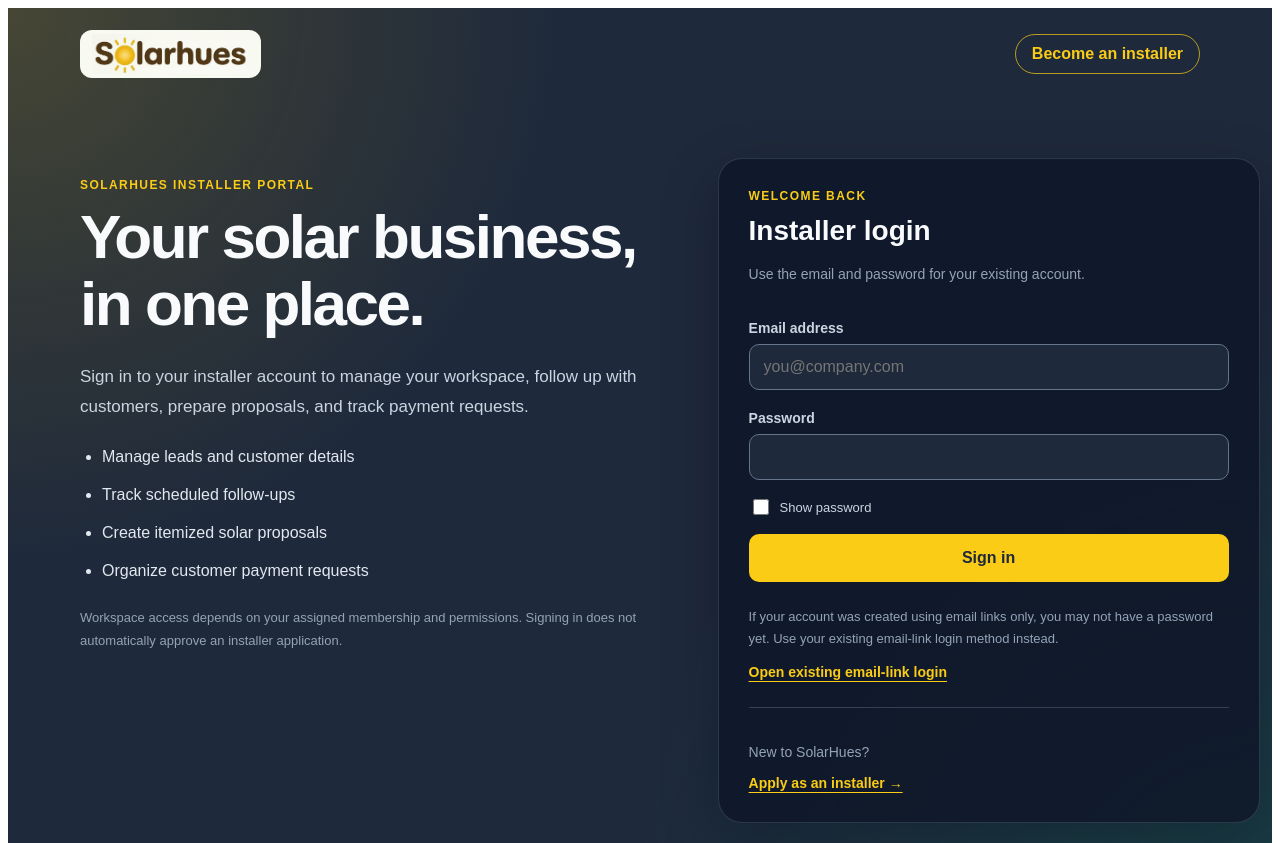
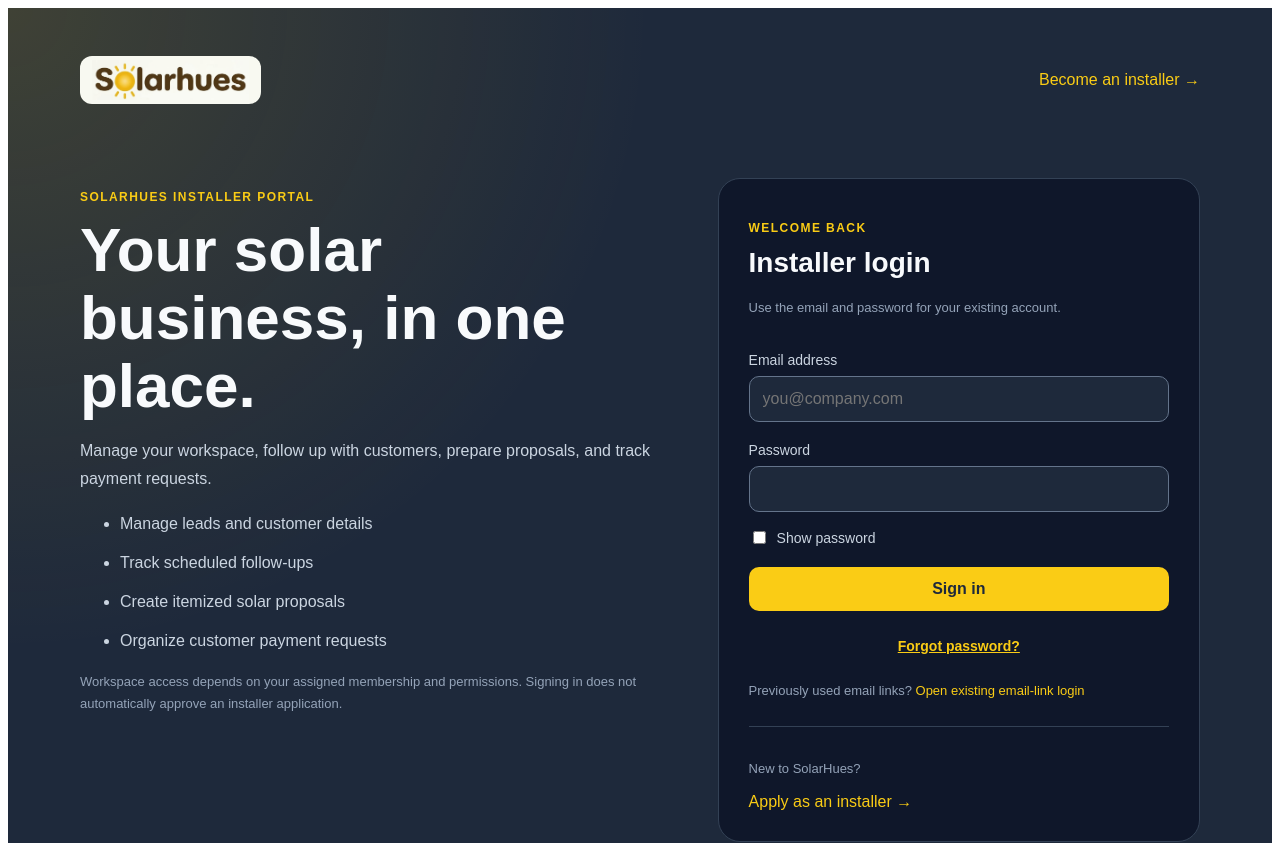
Before and after one commit to Solarhues/Solarhues-site, a Next.js app: page /vendor-login in a window 1280 px wide. Shown: the top 843 px of the page. Built offline with nearby package versions, Linux system fonts and the light colour scheme.

Commit message:
Implement password reset and enhance error handling
Added password reset functionality and improved error handling. Updated UI elements for better user experience.

```diff
--- a/app/vendor-login/page.js
+++ b/app/vendor-login/page.js
@@ -14,8 +14,10 @@ export default function VendorLoginPage() {
   const [email, setEmail] = useState('');
   const [password, setPassword] = useState('');
   const [showPassword, setShowPassword] = useState(false);
+  const [resetMode, setResetMode] = useState(false);
   const [busy, setBusy] = useState(false);
   const [error, setError] = useState('');
+  const [message, setMessage] = useState('');
 
   useEffect(() => {
     let active = true;
@@ -55,12 +57,20 @@ export default function VendorLoginPage() {
     };
   }, []);
 
-  async function handleLogin(event) {
+  function changeMode(nextResetMode) {
+    setResetMode(nextResetMode);
+    setPassword('');
+    setError('');
+    setMessage('');
+  }
+
+  async function handleSubmit(event) {
     event.preventDefault();
 
     if (busy) return;
 
     setError('');
+    setMessage('');
 
     const cleanEmail = email.trim();
 
@@ -69,7 +79,7 @@ export default function VendorLoginPage() {
       return;
     }
 
-    if (!password) {
+    if (!resetMode && !password) {
       setError('Please enter your password.');
       return;
     }
@@ -77,6 +87,21 @@ export default function VendorLoginPage() {
     setBusy(true);
 
     try {
+      if (resetMode) {
+        const { error: resetError } =
+          await supabase.auth.resetPasswordForEmail(cleanEmail, {
+            redirectTo:
+              `${window.location.origin}/vendor-reset-password`,
+          });
+
+        if (resetError) throw resetError;
+
+        setMessage(
+          'If an account exists for this email, a password-reset ' +
+          'message will be sent. Check your inbox and spam folder. ' +
+          'Use the newest email only.'
+        );
+      } else {
         const { error: loginError } =
           await supabase.auth.signInWithPassword({
             email: cleanEmail,
@@ -88,8 +113,14 @@ export default function VendorLoginPage() {
         setPassword('');
         router.replace('/vendor/crm');
         router.refresh();
+      }
     } catch (err) {
-      setError(err.message || 'Unable to sign in. Please try again.');
+      setError(
+        err.message ||
+        (resetMode
+          ? 'Could not send the reset email. Please try again.'
+          : 'Unable to sign in. Please try again.')
+      );
     } finally {
       setBusy(false);
     }
@@ -100,9 +131,11 @@ export default function VendorLoginPage() {
 
     setBusy(true);
     setError('');
+    setMessage('');
 
     try {
-      const { error: logoutError } = await supabase.auth.signOut();
+      const { error: logoutError } =
+        await supabase.auth.signOut();
 
       if (logoutError) throw logoutError;
 
@@ -117,62 +150,61 @@ export default function VendorLoginPage() {
   }
 
   return (
-    <main className="vendor-login-page">
+    <main className="login-page">
       <div className="container">
         <nav className="navigation" aria-label="Main navigation">
           <Logo />
-
-          <Link href="/vendor-apply" className="outline-link">
-            Become an installer
-          </Link>
+          <Link href="/vendor-apply">Become an installer →</Link>
         </nav>
 
-        <div className="login-layout">
+        <div className="layout">
           <section className="introduction">
             <p className="eyebrow">SolarHues installer portal</p>
-
             <h1>Your solar business, in one place.</h1>
 
             <p className="description">
-              Sign in to your installer account to manage your workspace,
-              follow up with customers, prepare proposals, and track
-              payment requests.
+              Manage your workspace, follow up with customers,
+              prepare proposals, and track payment requests.
             </p>
 
-            <ul className="features">
+            <ul>
               <li>Manage leads and customer details</li>
               <li>Track scheduled follow-ups</li>
               <li>Create itemized solar proposals</li>
               <li>Organize customer payment requests</li>
             </ul>
 
-            <p className="access-note">
-              Workspace access depends on your assigned membership and
-              permissions. Signing in does not automatically approve an
-              installer application.
+            <p className="hint">
+              Workspace access depends on your assigned membership
+              and permissions. Signing in does not automatically
+              approve an installer application.
             </p>
           </section>
 
-          <section className="login-card" aria-labelledby="login-heading">
-            <p className="eyebrow">Welcome back</p>
-            <h2 id="login-heading">Installer login</h2>
+          <section className="card" aria-labelledby="login-heading">
+            <p className="eyebrow">
+              {resetMode ? 'Account recovery' : 'Welcome back'}
+            </p>
+
+            <h2 id="login-heading">
+              {resetMode ? 'Reset your password' : 'Installer login'}
+            </h2>
 
             {error && (
-              <div className="error" role="alert">
-                {error}
-              </div>
+              <div className="error" role="alert">{error}</div>
+            )}
+
+            {message && (
+              <div className="success" role="status">{message}</div>
             )}
 
             {checking ? (
-              <p className="muted" role="status">
+              <p className="hint" role="status">
                 Checking your session…
               </p>
-            ) : signedInEmail ? (
-              <div>
-                <p className="muted">
-                  You are signed in as:
-                </p>
-
+            ) : signedInEmail && !resetMode ? (
+              <>
+                <p className="hint">You are signed in as:</p>
                 <p className="account-email">{signedInEmail}</p>
 
                 <Link href="/vendor/crm" className="primary-link">
@@ -181,29 +213,41 @@ export default function VendorLoginPage() {
 
                 <button
                   type="button"
-                  className="secondary-button"
+                  className="secondary"
                   disabled={busy}
                   onClick={handleLogout}
                 >
                   {busy ? 'Signing out…' : 'Use a different account'}
                 </button>
-              </div>
+
+                <button
+                  type="button"
+                  className="text-button"
+                  disabled={busy}
+                  onClick={() => {
+                    setEmail(signedInEmail);
+                    changeMode(true);
+                  }}
+                >
+                  Reset password by email
+                </button>
+              </>
             ) : (
               <>
-                <p className="muted">
-                  Use the email and password for your existing account.
+                <p className="hint">
+                  {resetMode
+                    ? 'Enter your account email to request a recovery link.'
+                    : 'Use the email and password for your existing account.'}
                 </p>
 
-                <form onSubmit={handleLogin}>
+                <form onSubmit={handleSubmit}>
                   <fieldset disabled={busy}>
                     <div className="field">
                       <label htmlFor="installer-email">
                         Email address
                       </label>
-
                       <input
                         id="installer-email"
-                        name="email"
                         type="email"
                         autoComplete="username"
                         placeholder="you@company.com"
@@ -216,14 +260,14 @@ export default function VendorLoginPage() {
                       />
                     </div>
 
+                    {!resetMode && (
+                      <>
                         <div className="field">
                           <label htmlFor="installer-password">
                             Password
                           </label>
-
                           <input
                             id="installer-password"
-                        name="password"
                             type={showPassword ? 'text' : 'password'}
                             autoComplete="current-password"
                             value={password}
@@ -234,7 +278,7 @@ export default function VendorLoginPage() {
                           />
                         </div>
 
-                    <label className="password-toggle">
+                        <label className="toggle">
                           <input
                             type="checkbox"
                             checked={showPassword}
@@ -244,29 +288,46 @@ export default function VendorLoginPage() {
                           />
                           Show password
                         </label>
+                      </>
+                    )}
 
-                    <button type="submit" className="submit-button">
-                      {busy ? 'Signing in…' : 'Sign in'}
+                    <button type="submit" className="submit">
+                      {busy
+                        ? resetMode
+                          ? 'Sending…'
+                          : 'Signing in…'
+                        : resetMode
+                          ? 'Send password-reset email'
+                          : 'Sign in'}
                     </button>
                   </fieldset>
                 </form>
 
-                <p className="help-note">
-                  If your account was created using email links only,
-                  you may not have a password yet. Use your existing
-                  email-link login method instead.
-                </p>
+                <button
+                  type="button"
+                  className="text-button"
+                  disabled={busy}
+                  onClick={() => changeMode(!resetMode)}
+                >
+                  {resetMode
+                    ? '← Back to login'
+                    : 'Forgot password?'}
+                </button>
 
-                <Link href="/login" className="text-link">
+                {!resetMode && (
+                  <p className="hint">
+                    Previously used email links?{' '}
+                    <Link href="/login">
                       Open existing email-link login
                     </Link>
+                  </p>
+                )}
               </>
             )}
 
             <div className="application-prompt">
-              <p>New to SolarHues?</p>
-
-              <Link href="/vendor-apply/form" className="text-link">
+              <p className="hint">New to SolarHues?</p>
+              <Link href="/vendor-apply/form">
                 Apply as an installer →
               </Link>
             </div>
@@ -281,273 +342,146 @@ export default function VendorLoginPage() {
       </div>
 
       <style jsx>{`
-        .vendor-login-page {
+        .login-page {
           min-height: 100vh;
-          width: 100%;
-          overflow-x: hidden;
           color: #f8fafc;
           background:
             radial-gradient(
               circle at top left,
-              rgba(250, 204, 21, 0.18),
-              transparent 35%
-            ),
-            radial-gradient(
-              circle at bottom right,
-              rgba(5, 150, 105, 0.2),
-              transparent 42%
+              rgba(250, 204, 21, 0.15),
+              transparent 40%
             ),
             #1e293b;
           font-family: Arial, sans-serif;
         }
-
         .container {
           width: min(1120px, calc(100% - 32px));
-          margin: 0 auto;
+          margin: auto;
         }
-
-        .navigation {
+        .navigation,
+        footer {
           display: flex;
+          justify-content: space-between;
           align-items: center;
-          justify-content: space-between;
           flex-wrap: wrap;
-          gap: 16px;
-          padding: 22px 0;
+          gap: 20px;
+          padding: 24px 0;
         }
-
-        .navigation :global(.outline-link) {
-          display: inline-flex;
-          align-items: center;
-          justify-content: center;
-          padding: 10px 16px;
-          border: 1px solid rgba(250, 204, 21, 0.7);
-          border-radius: 999px;
+        .login-page :global(a) {
           color: #facc15;
-          font-weight: 700;
           text-decoration: none;
         }
-
-        .login-layout {
+        .layout {
           display: grid;
-          grid-template-columns: minmax(0, 1.1fr) minmax(0, 0.9fr);
+          grid-template-columns: 1.1fr 0.9fr;
+          gap: 48px;
+          padding: 50px 0 70px;
           align-items: start;
-          gap: 48px;
-          padding: 58px 0 70px;
         }
-
-        .introduction {
-          padding-top: 20px;
-          min-width: 0;
-        }
-
+        .introduction,
+        .card { min-width: 0; }
         .eyebrow {
-          margin: 0 0 12px;
           color: #facc15;
           font-size: 12px;
           font-weight: 800;
           letter-spacing: 0.12em;
           text-transform: uppercase;
         }
-
         h1 {
           margin: 0;
           font-size: clamp(36px, 5vw, 62px);
-          line-height: 1.08;
-          letter-spacing: -0.04em;
+          line-height: 1.1;
         }
-
-        h2 {
-          margin: 0 0 16px;
-          font-size: 28px;
-        }
-
-        .description {
-          margin: 24px 0;
-          color: #cbd5e1;
-          line-height: 1.75;
-          font-size: 17px;
-        }
-
-        .features {
-          display: grid;
-          gap: 14px;
-          padding-left: 22px;
-          color: #e2e8f0;
-          line-height: 1.5;
-        }
-
-        .access-note,
-        .help-note {
-          margin-top: 24px;
+        h2 { margin: 0 0 18px; font-size: 28px; }
+        .description,
+        ul { color: #cbd5e1; line-height: 1.8; }
+        li { margin-bottom: 10px; }
+        .hint {
           color: #94a3b8;
           font-size: 13px;
           line-height: 1.7;
         }
-
-        .login-card {
-          min-width: 0;
+        .card {
           padding: 30px;
-          border: 1px solid rgba(148, 163, 184, 0.22);
-          border-radius: 24px;
-          background: rgba(15, 23, 42, 0.88);
-          box-shadow: 0 20px 55px rgba(2, 6, 23, 0.25);
+          background: #0f172a;
+          border: 1px solid #334155;
+          border-radius: 22px;
         }
-
-        .muted {
-          color: #94a3b8;
-          font-size: 14px;
-          line-height: 1.65;
-        }
-
-        fieldset {
-          min-width: 0;
-          margin: 0;
-          padding: 0;
-          border: 0;
-        }
-
-        .field {
-          display: grid;
-          gap: 8px;
-          margin-top: 20px;
-        }
-
-        .field label {
-          color: #cbd5e1;
-          font-size: 14px;
-          font-weight: 700;
-        }
-
+        fieldset { border: 0; padding: 0; margin: 0; min-width: 0; }
+        .field { display: grid; gap: 8px; margin-top: 20px; }
+        label { font-size: 14px; color: #cbd5e1; }
         .field input {
           box-sizing: border-box;
           width: 100%;
           min-width: 0;
-          padding: 13px 14px;
+          padding: 13px;
           border: 1px solid #64748b;
           border-radius: 10px;
           background: #1e293b;
           color: #fff;
           font: inherit;
         }
-
         .field input:focus {
           outline: 2px solid #facc15;
           outline-offset: 2px;
         }
-
-        .password-toggle {
+        .toggle {
           display: flex;
           align-items: center;
           gap: 8px;
           margin: 16px 0;
-          color: #cbd5e1;
-          font-size: 13px;
-          cursor: pointer;
         }
-
-        .password-toggle input {
-          width: 16px;
-          height: 16px;
-          accent-color: #facc15;
-        }
-
-        .submit-button,
-        .login-card :global(.primary-link) {
+        button,
+        .card :global(a.primary-link) {
           box-sizing: border-box;
-          display: flex;
-          align-items: center;
-          justify-content: center;
+          display: block;
           width: 100%;
-          min-height: 48px;
-          padding: 13px 18px;
+          padding: 13px 16px;
           border: 0;
           border-radius: 10px;
           background: #facc15;
           color: #1e293b;
           font: inherit;
-          font-weight: 800;
-          text-decoration: none;
+          font-weight: 700;
+          text-align: center;
           cursor: pointer;
         }
-
-        .secondary-button {
-          width: 100%;
+        .submit { margin-top: 20px; }
+        button.secondary {
           margin-top: 12px;
-          padding: 12px;
+          background: transparent;
           border: 1px solid #64748b;
+          color: #cbd5e1;
+        }
+        button.text-button {
+          margin-top: 14px;
+          background: transparent;
+          color: #facc15;
+          text-decoration: underline;
+          font-size: 14px;
+        }
+        button:disabled { opacity: 0.6; cursor: wait; }
+        .error,
+        .success {
+          margin: 16px 0;
+          padding: 14px;
           border-radius: 10px;
-          background: transparent;
-          color: #cbd5e1;
-          font: inherit;
-          cursor: pointer;
-        }
-
-        button:disabled {
-          opacity: 0.6;
-          cursor: wait;
-        }
-
-        .error {
-          margin: 16px 0;
-          padding: 12px 14px;
-          border: 1px solid #b91c1c;
-          border-radius: 10px;
-          background: rgba(127, 29, 29, 0.25);
-          color: #fecaca;
           font-size: 14px;
           line-height: 1.6;
+          overflow-wrap: anywhere;
         }
-
-        .account-email {
-          margin-bottom: 24px;
-          overflow-wrap: anywhere;
-          color: #e2e8f0;
-          font-weight: 700;
-        }
-
-        .login-card :global(.text-link) {
-          color: #facc15;
-          font-size: 14px;
-          font-weight: 700;
-          text-decoration: underline;
-          text-underline-offset: 4px;
-        }
-
+        .error { background: #451a1a; color: #fecaca; }
+        .success { background: #064e3b; color: #a7f3d0; }
+        .account-email { overflow-wrap: anywhere; }
         .application-prompt {
-          margin-top: 26px;
-          padding-top: 22px;
+          margin-top: 24px;
+          padding-top: 18px;
           border-top: 1px solid #334155;
         }
-
-        .application-prompt p {
-          color: #94a3b8;
-          font-size: 14px;
-        }
-
-        footer {
-          display: flex;
-          justify-content: center;
-          flex-wrap: wrap;
-          gap: 24px;
-          padding: 20px 0 32px;
-        }
-
-        footer :global(a) {
-          color: #94a3b8;
-          font-size: 13px;
-          text-decoration: none;
-        }
-
+        footer { justify-content: center; }
         @media (max-width: 800px) {
-          .login-layout {
-            grid-template-columns: 1fr;
-            gap: 28px;
-            padding: 24px 0 40px;
-          }
-
-          .login-card {
-            padding: 24px;
-          }
+          .layout { grid-template-columns: 1fr; padding-top: 20px; }
+          .card { padding: 24px; }
         }
       `}</style>
     </main>
```
Lines whose indentation alone changed are shown as unchanged.
